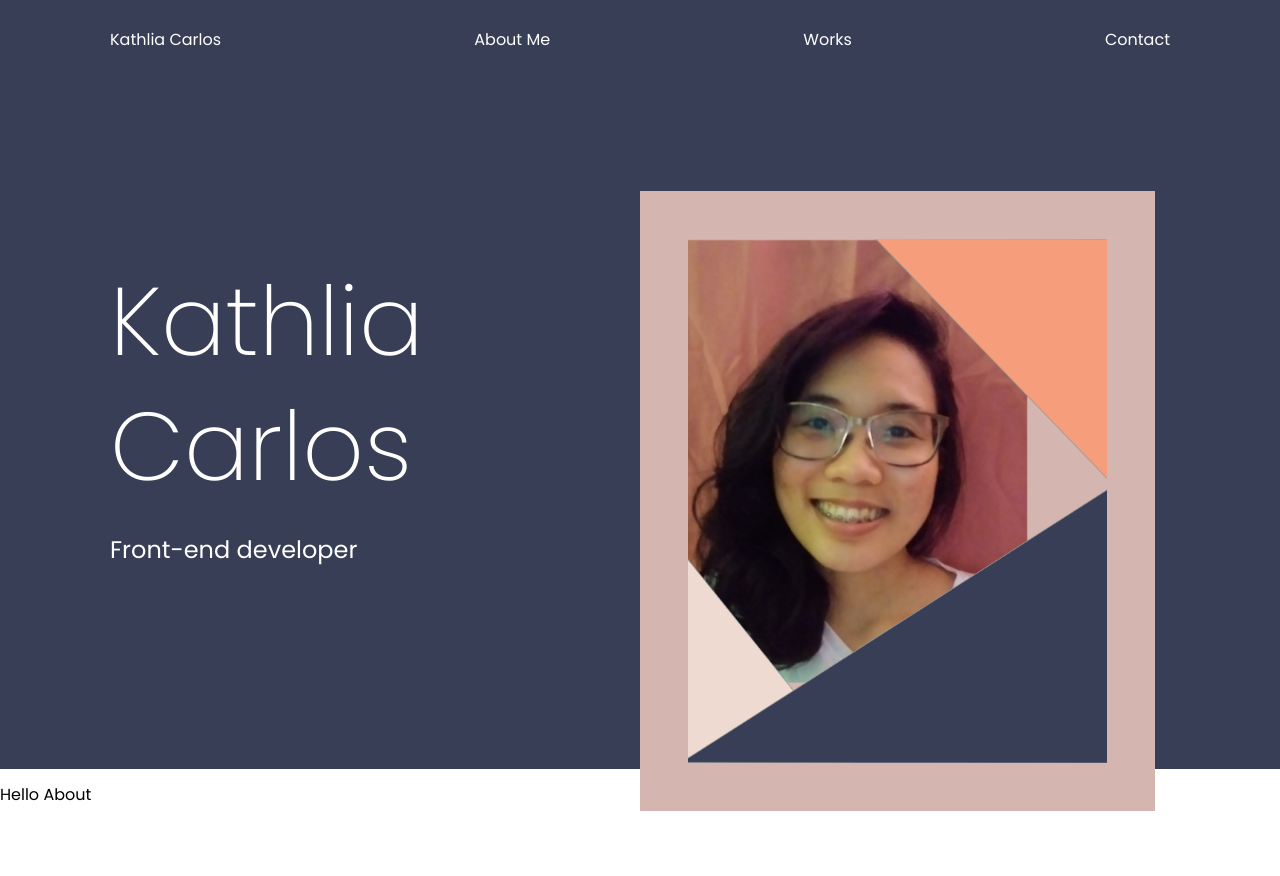
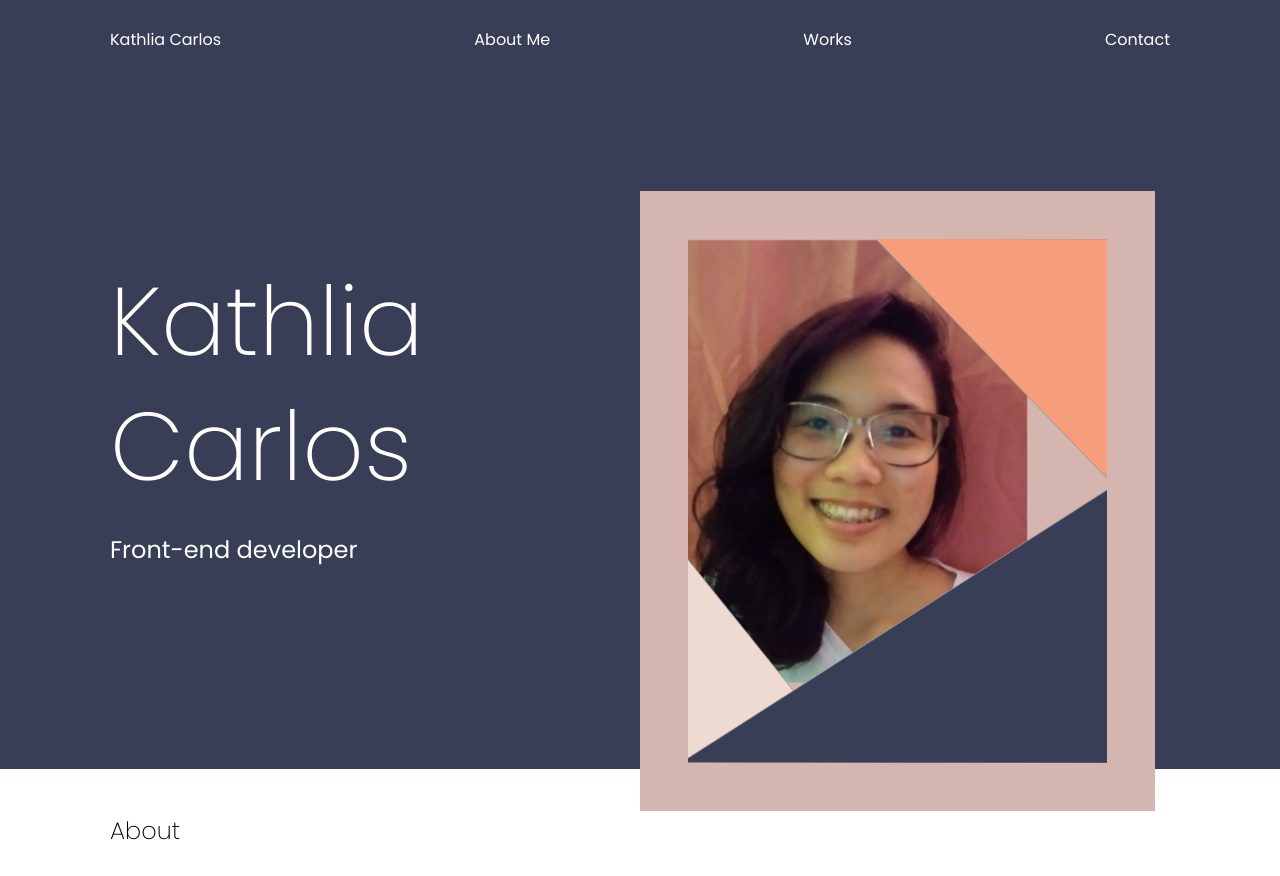
Before and after one commit to liampc/Portfolio, a React (Create React App) app: page / in a window 1280 px wide. Before the commit the page ends 811 px from the top, so only its background shows below. Built offline with nearby package versions, Linux system fonts and the light colour scheme.

Commit message:
create subheader component

```diff
--- /dev/null
+++ b/src/components/Subheader.js
@@ -0,0 +1,15 @@
+import React, {Component} from 'react'
+
+
+class Subheader extends Component {
+
+    render(){
+        return (
+            <div className="subheader">
+                <h2>{this.props.title}</h2>
+            </div>
+        )
+    }
+}
+
+export default Subheader
--- a/src/layout/about/About.js
+++ b/src/layout/about/About.js
@@ -1,14 +1,18 @@
 import React, {Component} from 'react'
-
 import './_about.scss'
 
+import Subheader from '../../components/Subheader'
+
 class About extends Component {
+
 
 
     render(){
         return (
             <section className="about">
-                Hello About
+                <div className="about__container container">
+                   <Subheader title={'About'} />
+                </div>
             </section>
         )
     }
```
